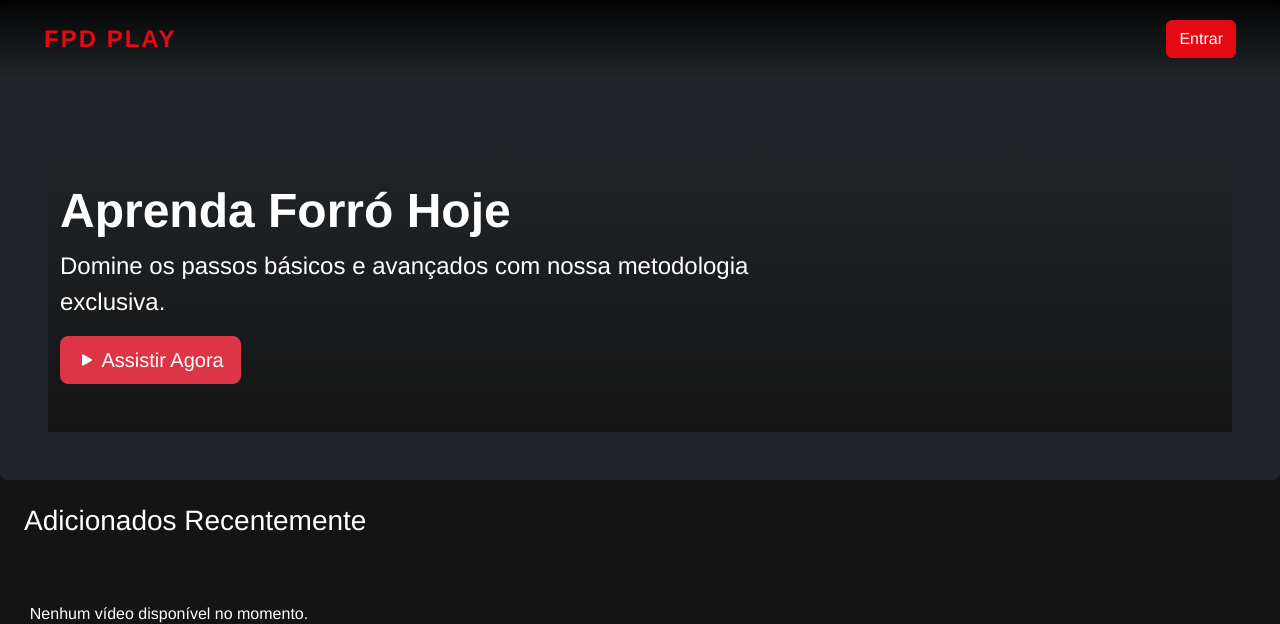
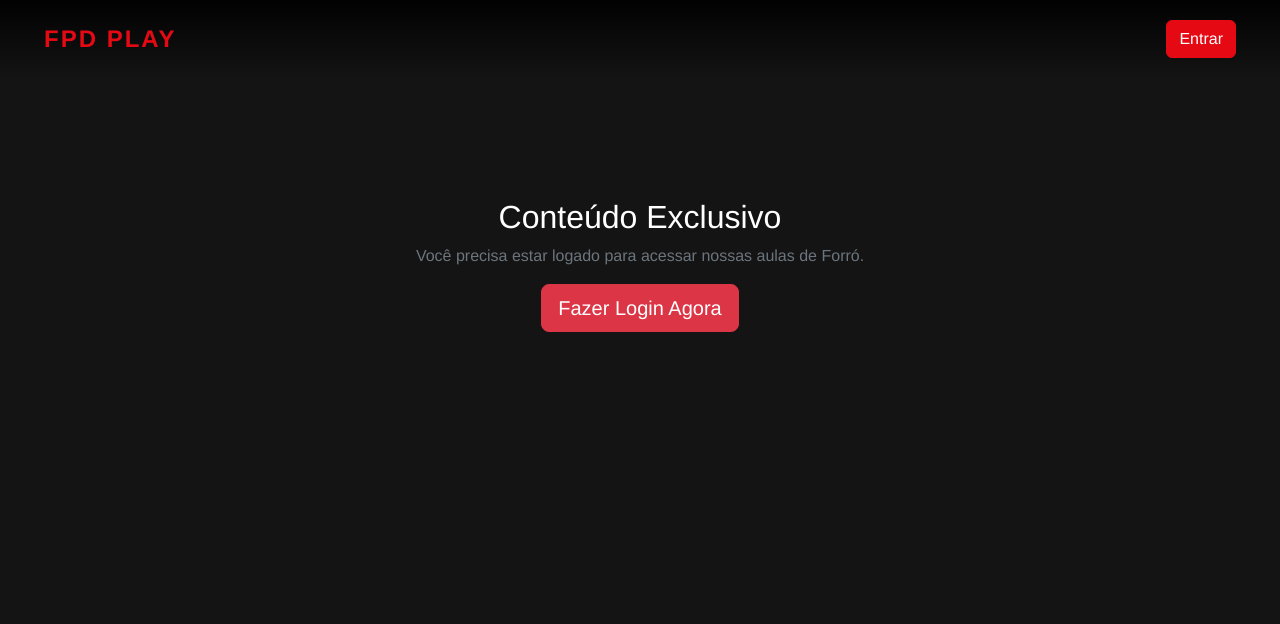
Before and after one commit to RodolfoBredoff/streaming-forro, a Django app: template core/templates/core/video_list.html in a window 1280 px wide. Shown: the top 624 px of the page. Run offline with Django 5.2, Linux system fonts and the light colour scheme; the template is opened without the code that fills it, so the values that code supplies are empty; some libraries are stand-ins or nearby versions.

Commit message:
Security: Protegendo acesso aos vídeos apenas para usuários logados

```diff
--- a/core/templates/core/video_list.html
+++ b/core/templates/core/video_list.html
@@ -1,12 +1,11 @@
 {% extends 'base.html' %}
 
 {% block content %}
-
+{% if user.is_authenticated %}
     <div class="p-5 mb-4 bg-dark rounded-3" style="background-image: url('https://via.placeholder.com/1920x600/333/999?text=Destaque+da+Semana'); background-size: cover; background-position: center; height: 60vh; display: flex; align-items: flex-end;">
         <div class="container-fluid py-5" style="background: linear-gradient(to top, #141414, transparent);">
             <h1 class="display-5 fw-bold text-white">Aprenda Forró Hoje</h1>
             <p class="col-md-8 fs-4 text-white">Domine os passos básicos e avançados com nossa metodologia exclusiva.</p>
-        <button class="btn btn-danger btn-lg" type="button"><i class="bi bi-play-fill"></i> Assistir Agora</button>
         </div>
     </div>
 
@@ -43,9 +42,15 @@
             {% endfor %}
         </div>
     </div>
+{% else %}
+    <div class="container text-center py-5" style="margin-top: 150px;">
+        <h2 class="text-white">Conteúdo Exclusivo</h2>
+        <p class="text-secondary">Você precisa estar logado para acessar nossas aulas de Forró.</p>
+        <a href="{% url 'admin:login' %}" class="btn btn-danger btn-lg">Fazer Login Agora</a>
+    </div>
+{% endif %}
 
 <style>
-    /* Efeito de Hover estilo Netflix */
     .video-card {
         transition: transform 0.3s ease, z-index 0.3s;
         cursor: pointer;
--- a/streaming_project/settings.py
+++ b/streaming_project/settings.py
@@ -121,3 +121,7 @@ DEFAULT_AUTO_FIELD = 'django.db.models.BigAutoField'
 # Proxy Headers (Necessário para Nginx)
 USE_X_FORWARDED_HOST = True
 # SECURE_PROXY_SSL_HEADER = ('HTTP_X_FORWARDED_PROTO', 'https')
+
+# implementação de view somente no login
+LOGIN_URL = '/admin/login/'
+LOGIN_REDIRECT_URL = '/'
```
Also changed, not shown: core/views.py (+5 -4 lines). Lines whose indentation alone changed are shown as unchanged.
